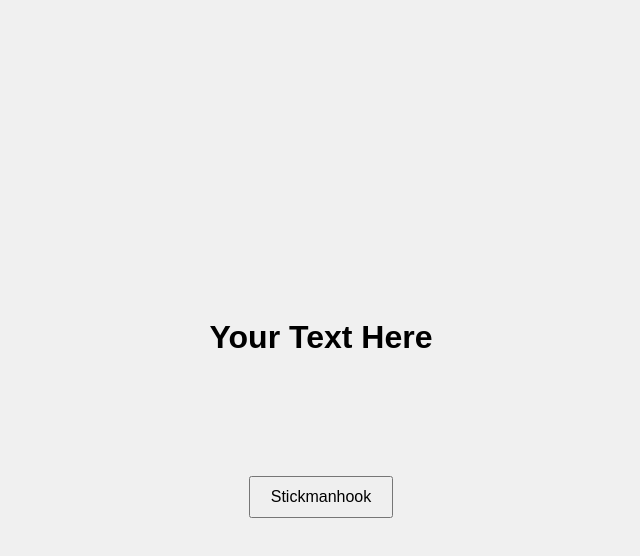
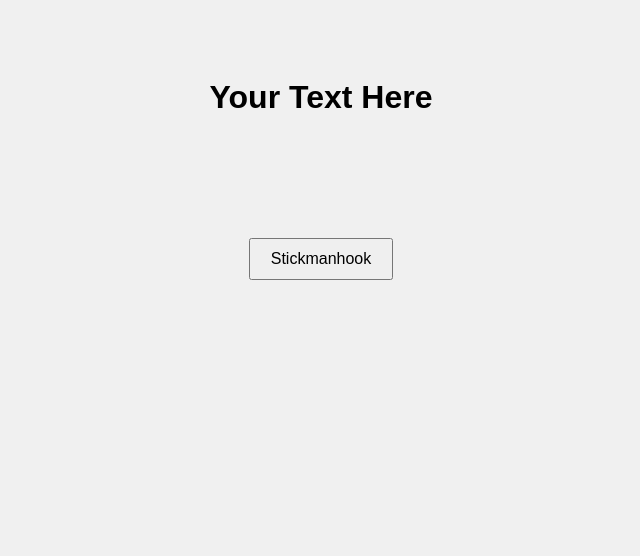
Before and after one commit to readingplusgg/mathy, a plain HTML site: page index.html in a window 1280 px wide. Shown: the whole page, without its empty margins (319-959 px from the left). Drawn offline with Linux system fonts and the light colour scheme.

Commit message:
Update index.html

```diff
--- a/index.html
+++ b/index.html
@@ -9,21 +9,22 @@
             display: flex;
             flex-direction: column;
             align-items: center;
-            justify-content: center;
+            justify-content: flex-start; /* Change to flex-start to align items at the top */
             height: 100vh;
             background-color: #f0f0f0;
             font-family: Arial, sans-serif;
             overflow: hidden; /* Prevent scrolling */
+            padding-top: 50px; /* Add padding at the top */
         }
         button {
             padding: 10px 20px;
             font-size: 16px;
             cursor: pointer;
-            margin-top: 20px;
+            margin-top: 100px; /* Increased spacing for visibility while playing */
         }
         #game {
             display: none;
-            margin-top: 100px; /* Increased spacing */
+            margin-top: 20px; /* Reduced spacing to keep the button visible */
             width: 800px; /* Set the width of the game */
             height: 600px; /* Set the height of the game */
             border: 1px solid #000; /* Optional: add a border around the game */
@@ -31,7 +32,7 @@
     </style>
 </head>
 <body>
-    <h1 style="margin-bottom: 100px;">Your Text Here</h1> <!-- Increased margin-bottom for spacing -->
+    <h1>Your Text Here</h1>
     <button onclick="loadGame()">Stickmanhook</button>
     <iframe id="game" src="" frameborder="0" allowfullscreen></iframe>
 
```
